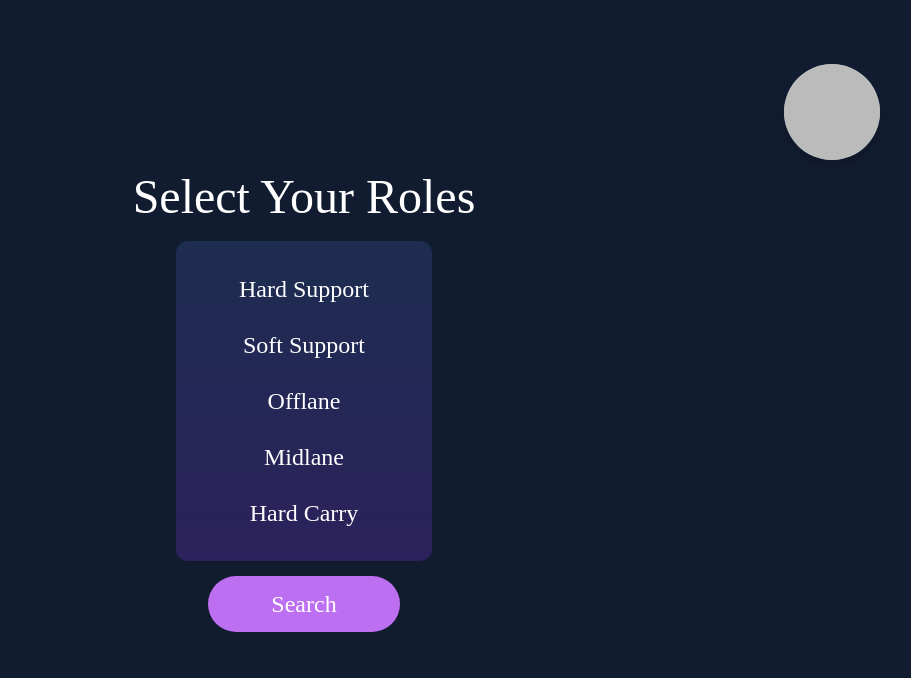
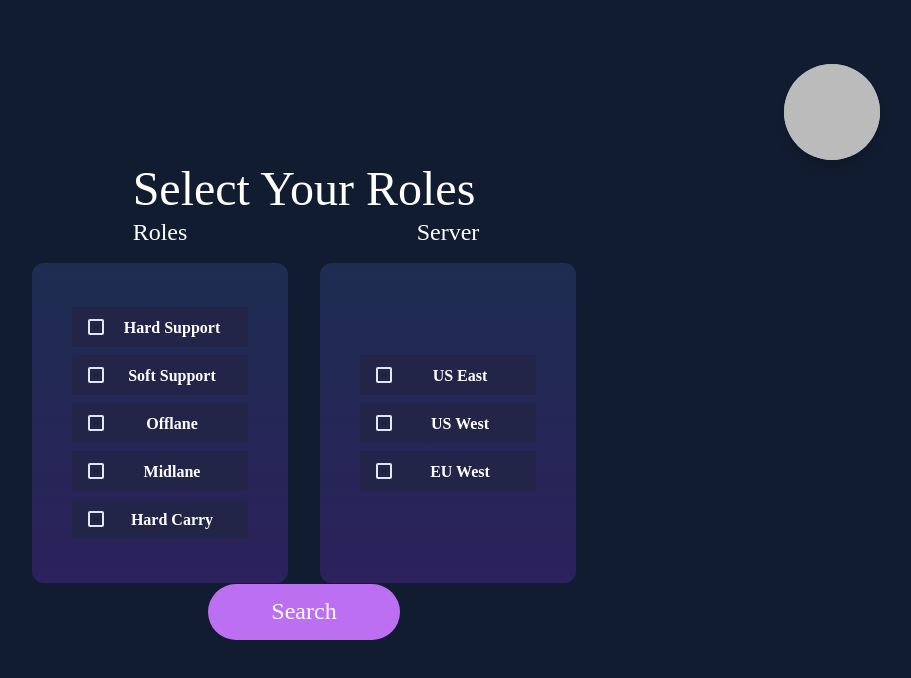
Before and after one commit to dca123/matchmaker-client, a Next.js app: page /roleSelection in a window 1280 px wide. Shown: the top 678 px of the page, without its empty margins (336-1247 px from the left). Built offline with nearby package versions, Linux system fonts and the light colour scheme; no server answers; sample sign-in values are in the browser's storage; a web font is replaced by a local one.

Commit message:
feat(searchconfigcard.tsx): added Server Search config with a new card layout

```diff
--- a/src/components/CustomComponents.tsx
+++ b/src/components/CustomComponents.tsx
@@ -4,7 +4,7 @@ export { default as NextChakraLink } from './NextChakraLink';
 export { default as TeamCard } from '@/layouts/TeamCard';
 export { default as PageHeading } from '@/layouts/PageHeading';
 export { default as Layout } from '@/layouts/Layout';
-export { default as RoleText } from './RoleText';
 export { default as Image } from './NextChakraImage';
 export { default as Hero } from '@/components/Hero';
 export { default as HeroBar } from '@/layouts/HeroBar';
+export { default as SearchConfigButton } from '@/components/SearchConfigButton';
--- a/src/components/RoleText.tsx
+++ /dev/null
@@ -1,35 +0,0 @@
-import { Text } from '@chakra-ui/react';
-
-export interface RoleTypes {
-  hs: boolean;
-  ss: boolean;
-  off: boolean;
-  mid: boolean;
-  hc: boolean;
-}
-
-interface RoleTextProps {
-  children: React.ReactChild;
-  setRoles: (role: RoleTypes) => void;
-  roles: RoleTypes;
-  roleKey: keyof RoleTypes;
-}
-
-export default function RoleText({
-  children,
-  setRoles,
-  roles,
-  roleKey,
-}: RoleTextProps): React.ReactElement {
-  return (
-    <Text
-      // flips the value of the role for the passed in role id
-      onClick={() => setRoles({ ...roles, [roleKey]: !roles[roleKey] })}
-      fontSize={['lg', '2xl']}
-      color={roles[roleKey] ? 'pink' : 'white'}
-      userSelect="none"
-    >
-      {children}
-    </Text>
-  );
-}
--- /dev/null
+++ b/src/components/SearchConfigButton.tsx
@@ -0,0 +1,43 @@
+import { Button, Checkbox, Box } from '@chakra-ui/react';
+import { Dispatch } from 'react';
+
+export interface actionType {
+  configType: 'role' | 'server';
+  configValue: string;
+}
+
+interface RoleButtonProps {
+  children: React.ReactChild;
+  isChecked: boolean;
+  dispatchSearchConfigState: Dispatch<actionType>;
+  configValue: string;
+  configType: 'role' | 'server';
+}
+
+export default function RoleButton({
+  children,
+  isChecked,
+  dispatchSearchConfigState,
+  configValue,
+  configType,
+}: RoleButtonProps): React.ReactElement {
+  return (
+    <Button
+      borderRadius="sm"
+      bg={isChecked ? 'brand.300' : 'brand.800'}
+      color="white"
+      w={[44]}
+      justifyContent="flex-start"
+      _hover={{
+        bg: isChecked ? 'brand.200' : 'brand.500',
+      }}
+      onClick={() => dispatchSearchConfigState({ configType, configValue })}
+      colorScheme="brand"
+    >
+      <Checkbox colorScheme="brand" isChecked={isChecked} />
+      <Box ml={2} textAlign="center" w="100%">
+        {children}
+      </Box>
+    </Button>
+  );
+}
--- /dev/null
+++ b/src/layouts/SearchConfigCard.tsx
@@ -0,0 +1,45 @@
+import {
+  SearchConfigButton,
+  GradientCard,
+} from '@/components/CustomComponents';
+import { Stack, Heading } from '@chakra-ui/react';
+import { actionType } from '@/components/SearchConfigButton';
+import { Dispatch } from 'react';
+
+type SearchConfigCardProps = {
+  dispatchSearchConfigState: Dispatch<actionType>;
+  dictionary: string[];
+  configState: Record<string, boolean>;
+  configTitle: 'Roles' | 'Server';
+} & Pick<actionType, 'configType'>;
+
+export default function SearchConfigCard({
+  dispatchSearchConfigState,
+  dictionary,
+  configState,
+  configType,
+  configTitle,
+}: SearchConfigCardProps): React.ReactElement {
+  return (
+    <Stack spacing={4}>
+      <Heading color="white" fontWeight="400" fontSize={24} textAlign="center">
+        {configTitle}
+      </Heading>
+      <GradientCard h={[64, 80]} w={[52, 64]} py={[2, 5]}>
+        <Stack>
+          {Object.keys(configState).map((id, index) => (
+            <SearchConfigButton
+              key={id}
+              configValue={id}
+              configType={configType}
+              isChecked={configState[id]}
+              dispatchSearchConfigState={dispatchSearchConfigState}
+            >
+              {dictionary[index]}
+            </SearchConfigButton>
+          ))}
+        </Stack>
+      </GradientCard>
+    </Stack>
+  );
+}
--- a/src/pages/roleSelection.tsx
+++ b/src/pages/roleSelection.tsx
@@ -1,54 +1,93 @@
 import { useRouter } from 'next/router';
-import { useState } from 'react';
-import { RoleTypes } from '@/components/RoleText';
-import withAuth from '../containers/withAuthentication';
-import Button from '../components/Button';
+import { useReducer } from 'react';
+import { actionType } from '@/components/SearchConfigButton';
+import { Flex } from '@chakra-ui/react';
+import SearchConfigCard from '@/layouts/SearchConfigCard';
+import { Layout, PageHeading, Button } from '@/components/CustomComponents';
+import withAuth from '@/containers/withAuthentication';
 
-import {
-  GradientCard,
-  Layout,
-  PageHeading,
-  RoleText,
-} from '../components/CustomComponents';
+type searchConfigType = {
+  roleSelection: Record<string, boolean>;
+  serverSelection: Record<string, boolean>;
+};
 
-const roleSelection: RoleTypes = {
+const defaultSearchConfig = {
+  roleSelection: {
     hs: false,
     ss: false,
     off: false,
     mid: false,
     hc: false,
+  },
+  serverSelection: {
+    us_east: false,
+    us_west: false,
+    eu_west: false,
+  },
 };
 
-const roleSelectionNames = [
+const roleSelectionDictionary = [
   'Hard Support',
   'Soft Support',
   'Offlane',
   'Midlane',
   'Hard Carry',
 ];
+const serverSelectionDictionary = ['US East', 'US West', 'EU West'];
+const toggleSearchConfig = (
+  state: searchConfigType,
+  action: actionType
+): searchConfigType => {
+  const { configValue } = action;
+  switch (action.configType) {
+    case 'role':
+      return {
+        ...state,
+        roleSelection: {
+          ...state.roleSelection,
+          [configValue]: !state.roleSelection[configValue],
+        },
+      };
+      break;
+    case 'server':
+      return {
+        ...state,
+        serverSelection: {
+          ...state.serverSelection,
+          [configValue]: !state.serverSelection[configValue],
+        },
+      };
+      break;
+    default:
+      throw new Error('Unexcepted Action Type');
+  }
+};
 
 function RoleSelection(): React.ReactElement {
   const router = useRouter();
-  const [roles, setRoles] = useState(roleSelection);
+  const [
+    { roleSelection, serverSelection },
+    dispatchSearchConfigState,
+  ] = useReducer(toggleSearchConfig, defaultSearchConfig);
   return (
     <Layout>
       <PageHeading> Select Your Roles </PageHeading>
-      <GradientCard h={[64, 80]} w={[52, 64]} py={[2, 5]}>
-        {Object.keys(roleSelection).map(
-          (roleKey: string, roleKeyIdx: number) => {
-            return (
-              <RoleText
-                key={roleKey}
-                setRoles={setRoles}
-                roles={roles}
-                roleKey={roleKey as keyof RoleTypes}
-              >
-                {roleSelectionNames[roleKeyIdx]}
-              </RoleText>
-            );
-          }
-        )}
-      </GradientCard>
+      <Flex w={['20rem', '36rem']} justifyContent="space-around">
+        <SearchConfigCard
+          dispatchSearchConfigState={dispatchSearchConfigState}
+          dictionary={roleSelectionDictionary}
+          configState={roleSelection}
+          configType="role"
+          configTitle="Roles"
+        />
+        <SearchConfigCard
+          dispatchSearchConfigState={dispatchSearchConfigState}
+          dictionary={serverSelectionDictionary}
+          configState={serverSelection}
+          configType="server"
+          configTitle="Server"
+        />
+      </Flex>
       <Button onClick={() => router.push('/searching')}>Search</Button>
     </Layout>
   );
```
Lines whose indentation alone changed are shown as unchanged.
